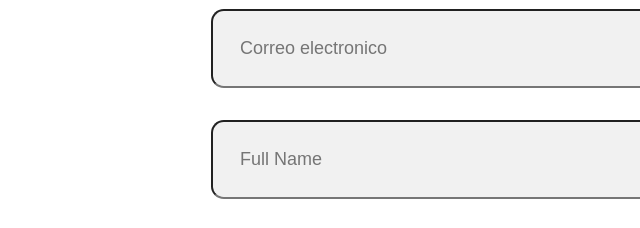
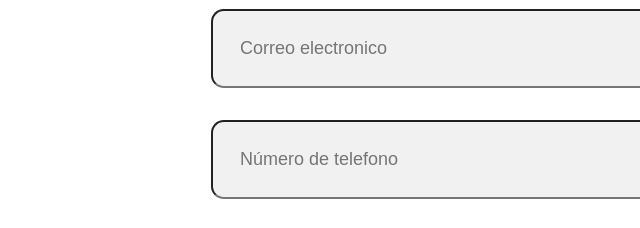
Before and after one commit to MohhamedDaki/MohhamedDaki-Portfolio-2k24, a website built with Vite: page docs/index.html in a window 1280 px wide. Shown: the part 2100-2328 px from the top of the page, 29-669 px from the left. Built offline with nearby package versions, Linux system fonts and the light colour scheme.

Commit message:
"arreglado input"

```diff
--- a/docs/index.html
+++ b/docs/index.html
@@ -147,7 +147,7 @@
             </div>
 
             <div class="contenedorinput">
-                <input type="number" placeholder="Full Name">
+                <input type="number" placeholder="Número de telefono">
                 <input type="text" placeholder="Asunto">
 
             </div>
```
